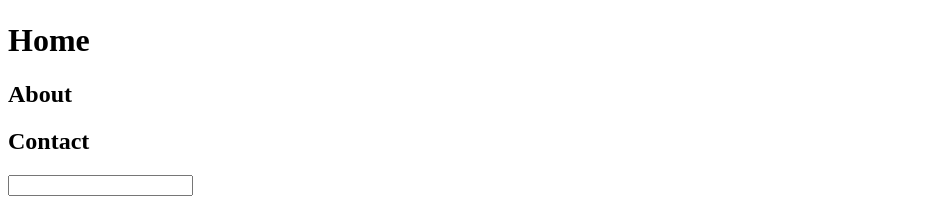
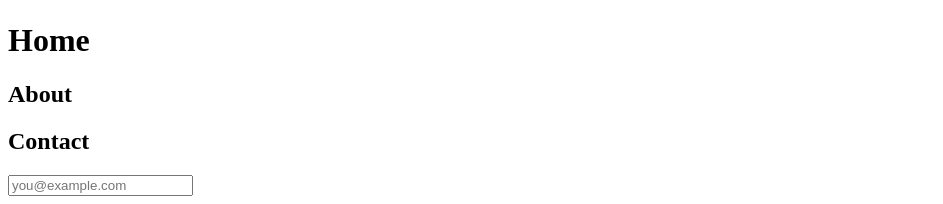
Before and after one commit to Sami-Wafula/microverse_pair_programming, a plain HTML site: page index.html in a window 1280 px wide. Shown: the part 927-1131 px from the top of the page, without its empty margins (0-943 px from the left). Drawn offline with Linux system fonts and the light colour scheme.

Commit message:
added placeholder text, added email validation

```diff
--- a/index.html
+++ b/index.html
@@ -21,7 +21,7 @@
     </div>
 
     <form id="form">
-      <input id="email" type="email"/>
+      <input id="email" type="email" pattern="[a-z0-9._%+-]+@[a-z0-9.-]+\.[a-z]{2,}$" placeholder="you@example.com"/>
     </form>
 
   </header>
```
